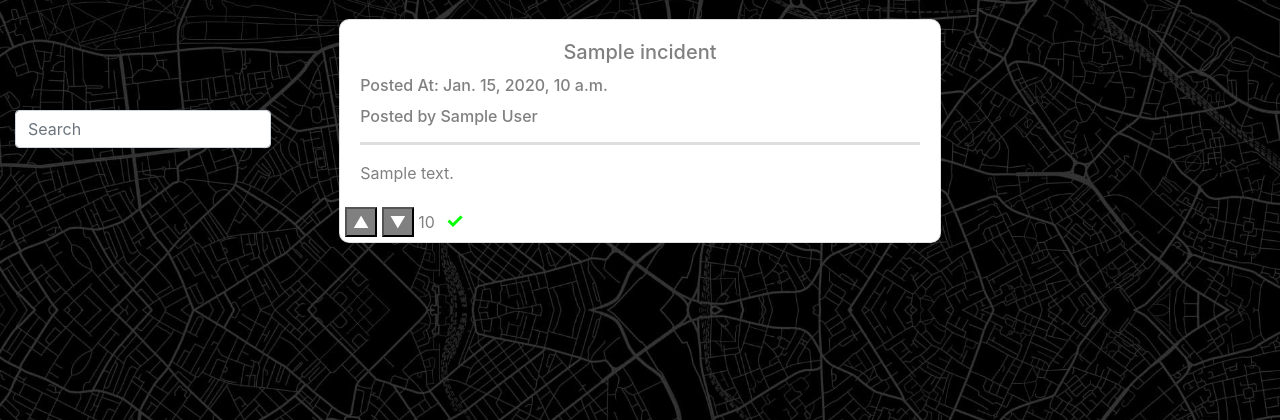
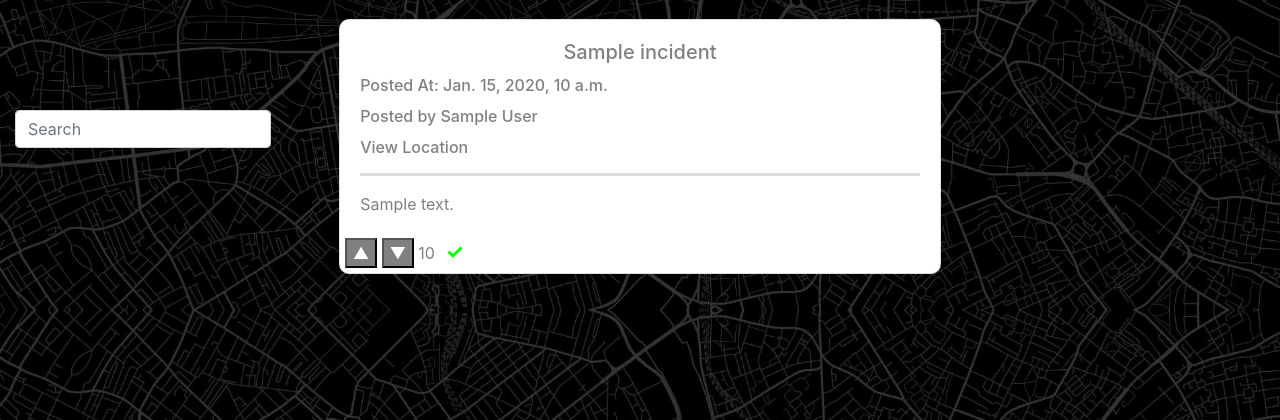
Before and after one commit to kunjpatel1402/IT314_project_30, a Django app: page /myApp/IncidentFeed/ in a window 1280 px wide. Shown: the part 90-510 px from the top of the page. Run offline with Django 4.2, Linux system fonts and the light colour scheme; tables that the repository leaves empty hold one stand-in row (values such as "Sample post"); a database or web service that is not in the repository returns one stand-in record (values such as "Sample title"); some libraries are stand-ins or nearby versions.

Commit message:
added location

```diff
--- a/Code/project/myApp/templates/myApp/IncidentFeed.html
+++ b/Code/project/myApp/templates/myApp/IncidentFeed.html
@@ -122,6 +122,11 @@
             Posted by <a href="/myApp/seeprofile/{{post.author}}">{{post.author}}</a>
           </h6>
         </div>
+        <div>
+        <h6 class="card-title ">
+        <a href="https://www.google.com/maps?q={{post.latitude}},{{post.longitude}}" target="_blank">View Location</a>
+        </h6>
+        </div>
         <hr>
         <p class="card-text">{{post.description}}</p>
       </div>
```
Also changed, not shown: Code/project/myApp/templates/myApp/PropertyFeed.html (+6 -2 lines).
